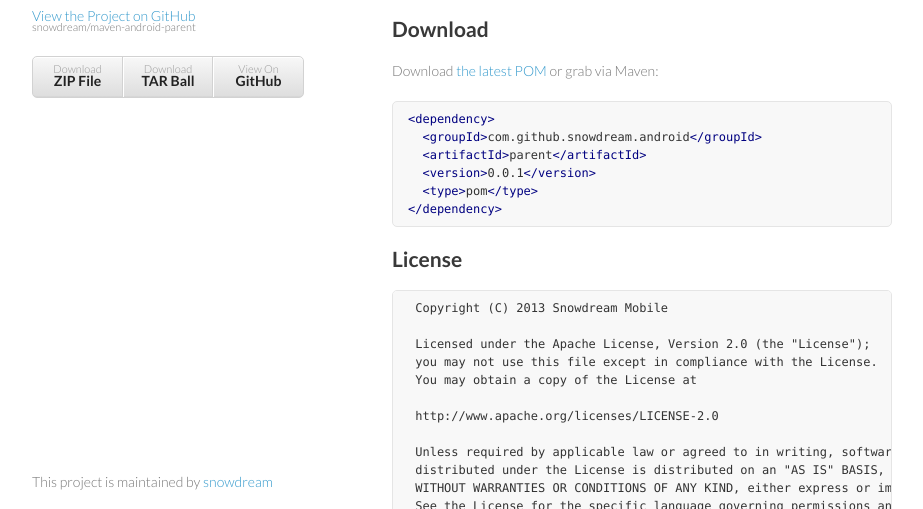
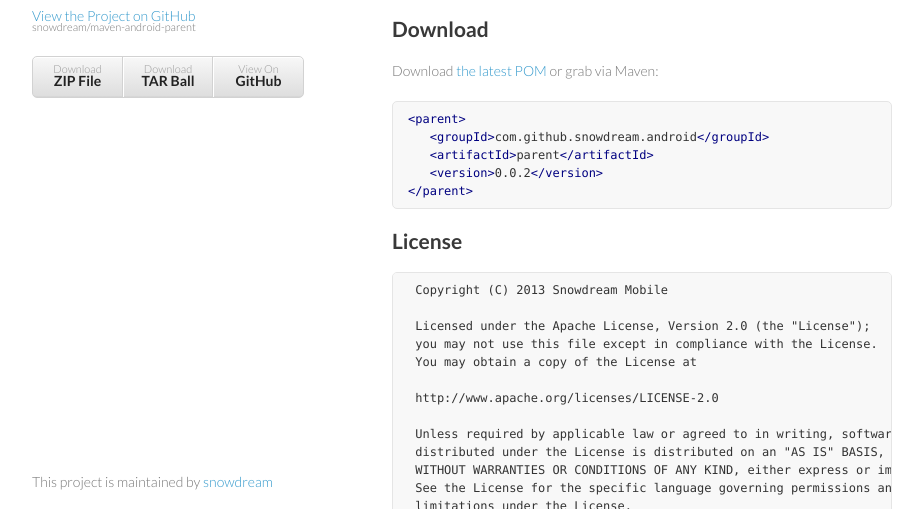
Before and after one commit to snowdream/maven-android-parent, a plain HTML site: page index.html in a window 1280 px wide. Shown: the part 197-706 px from the top of the page, without its empty margins (178-1101 px from the left). Drawn offline with Linux system fonts and the light colour scheme.

```diff
--- a/index.html
+++ b/index.html
@@ -39,14 +39,13 @@
 <h2>
 <a name="download" class="anchor" href="#download"><span class="octicon octicon-link"></span></a>Download</h2>
 
-<p>Download <a href="https://oss.sonatype.org/content/groups/public/com/github/snowdream/android/parent/0.0.1/parent-0.0.1.pom">the latest POM</a> or grab via Maven:</p>
+<p>Download <a href="https://oss.sonatype.org/content/groups/public/com/github/snowdream/android/parent/0.0.2/parent-0.0.2.pom">the latest POM</a> or grab via Maven:</p>
 
-<div class="highlight"><pre><span class="nt">&lt;dependency&gt;</span>
-  <span class="nt">&lt;groupId&gt;</span>com.github.snowdream.android<span class="nt">&lt;/groupId&gt;</span>
-  <span class="nt">&lt;artifactId&gt;</span>parent<span class="nt">&lt;/artifactId&gt;</span>
-  <span class="nt">&lt;version&gt;</span>0.0.1<span class="nt">&lt;/version&gt;</span>
-  <span class="nt">&lt;type&gt;</span>pom<span class="nt">&lt;/type&gt;</span>
-<span class="nt">&lt;/dependency&gt;</span>
+<div class="highlight"><pre><span class="nt">&lt;parent&gt;</span>
+   <span class="nt">&lt;groupId&gt;</span>com.github.snowdream.android<span class="nt">&lt;/groupId&gt;</span>
+   <span class="nt">&lt;artifactId&gt;</span>parent<span class="nt">&lt;/artifactId&gt;</span>
+   <span class="nt">&lt;version&gt;</span>0.0.2<span class="nt">&lt;/version&gt;</span>
+<span class="nt">&lt;/parent&gt;</span>
 </pre></div>
 
 <h2>
@@ -66,6 +65,8 @@
  See the License for the specific language governing permissions and
  limitations under the License.
 </code></pre>
+
+<p><a href="https://travis-ci.org/snowdream/maven-android-parent"><img src="https://travis-ci.org/snowdream/maven-android-parent.png" alt="Build Status"></a></p>
       </section>
       <footer>
         <p>This project is maintained by <a href="https://github.com/snowdream">snowdream</a></p>
```
Also changed, not shown: params.json (+1 -1 lines).
